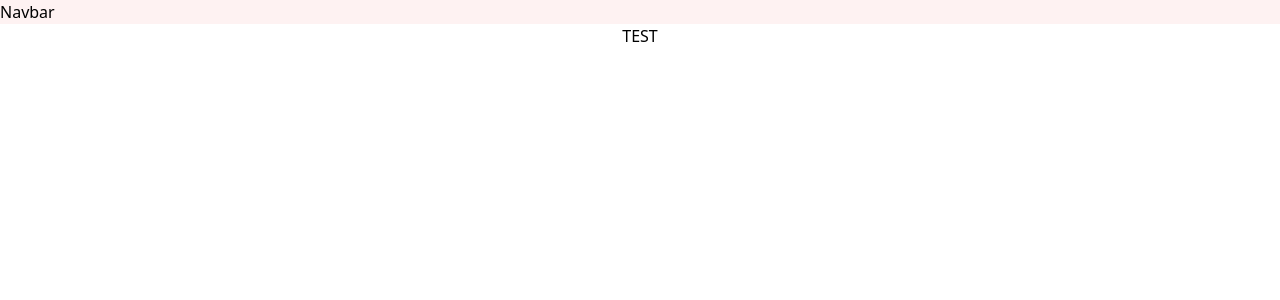
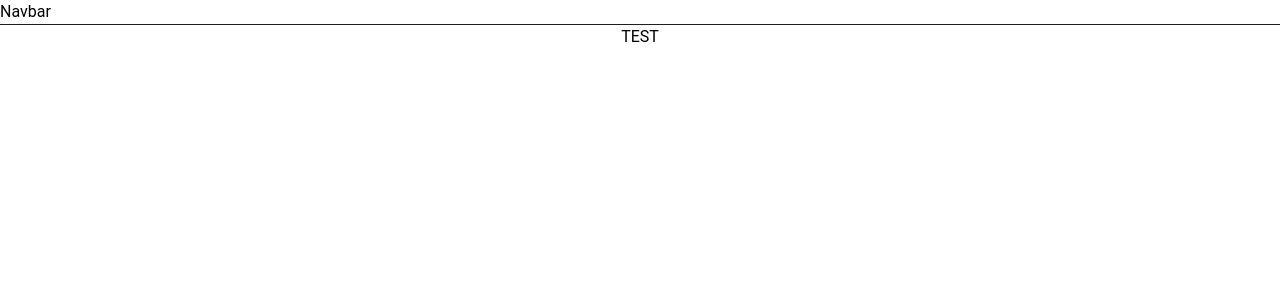
Before and after one commit to nathan-uch/nathan-uch, a React (Create React App) app in the folder portfolio/: page / in a window 1280 px wide. Shown: the top 300 px of the page. Built offline with nearby package versions, Linux system fonts and the light colour scheme.

Commit message:
Added font and theme colors

```diff
--- a/portfolio/src/components/Navbar.js
+++ b/portfolio/src/components/Navbar.js
@@ -1,7 +1,7 @@
 export default function App() {
 
     return (
-      <nav id="main" class="bg-red-50">
+      <nav id="main" class="border-b border-pri-dark">
         <div>Navbar</div>
       </nav>
     );
--- a/portfolio/src/index.css
+++ b/portfolio/src/index.css
@@ -2,9 +2,17 @@
 @tailwind components;
 @tailwind utilities;
 
+@import url('https://fonts.googleapis.com/css2?family=Roboto:ital,wght@0,300;0,400;0,700;1,300;1,400;1,700&display=swap');
+
 body {
+  font-family: 'Roboto', sans-serif;
   margin: 0;
   box-sizing: border-box;
   -webkit-font-smoothing: antialiased;
   -moz-osx-font-smoothing: grayscale;
 }
+
+:root {
+  --dark-primary: #1f1f1f;
+  --blue-primary: #5c80bc;
+}
--- a/portfolio/tailwind.config.js
+++ b/portfolio/tailwind.config.js
@@ -4,7 +4,12 @@ module.exports = {
     "./src/**/*.{js,jsx,ts,tsx}",
   ],
   theme: {
-    extend: {},
+    extend: {
+      colors: {
+        'pri-dark': '#1f1f1f',
+        'pri-blue': '#5c80bc',
+      },
+    },
   },
   plugins: [],
 }
```
